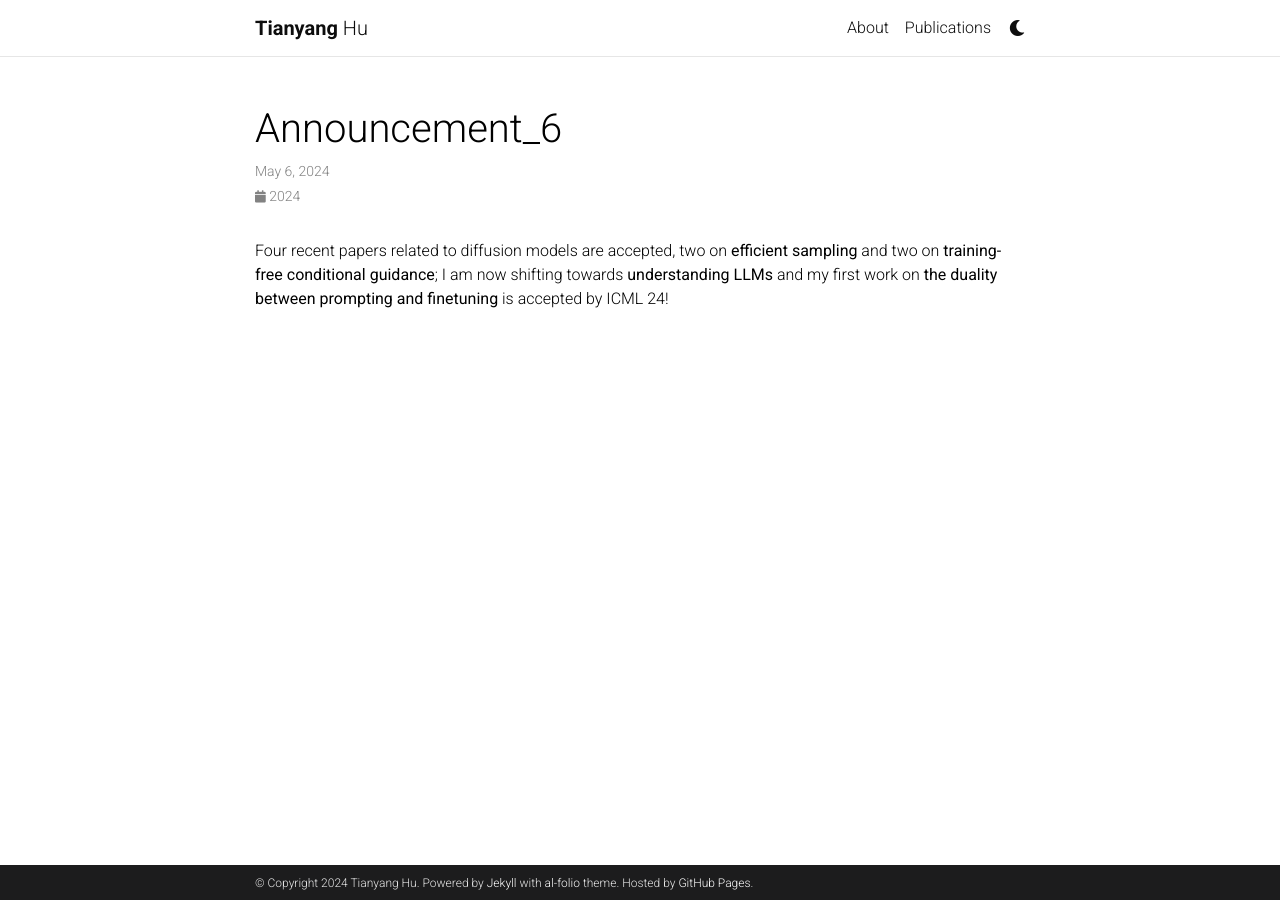
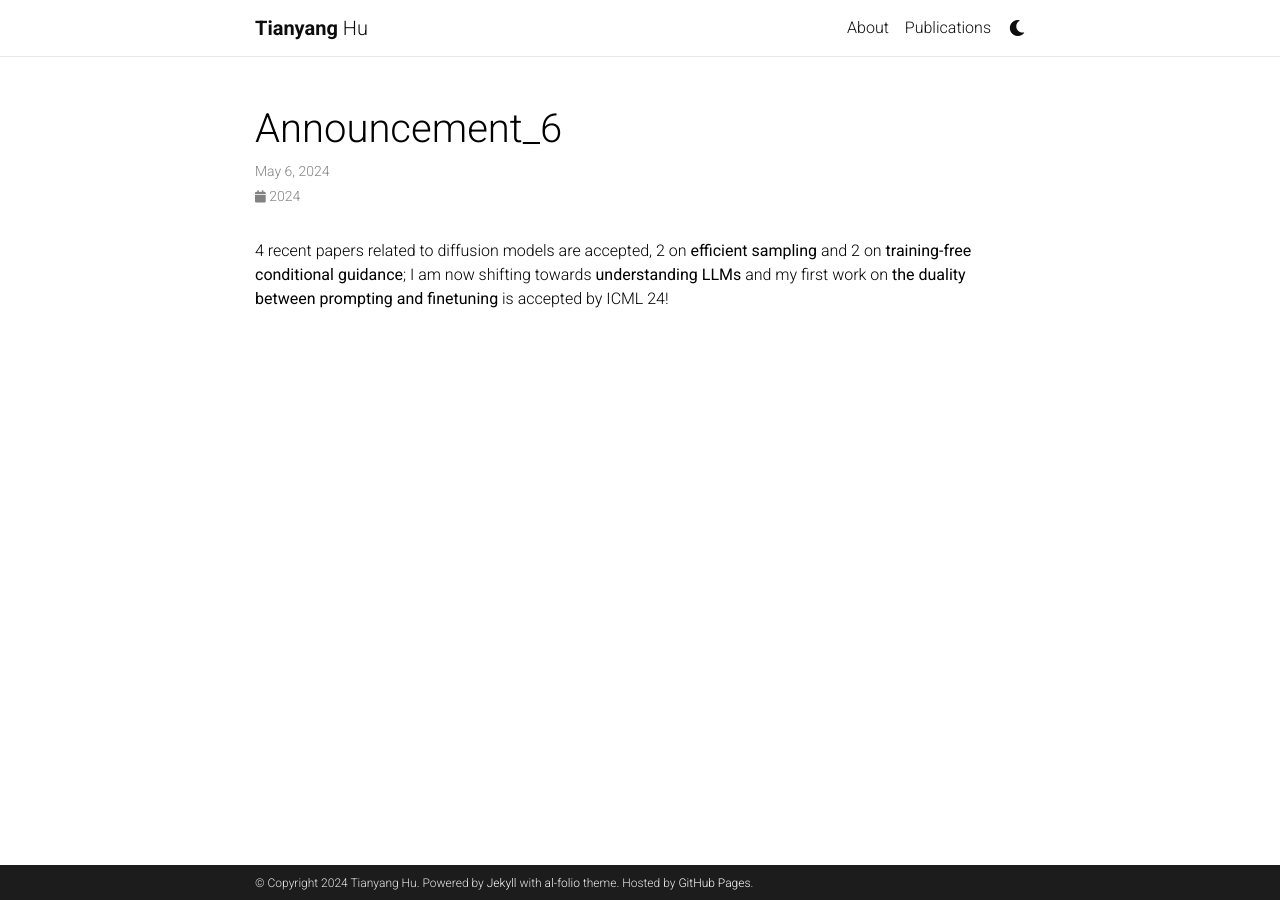
Before and after one commit to hu-tianyang/hu-tianyang.github.io, a Jekyll site: the page built from _news/announcement_6.md, in a window 1280 px wide. Built offline with Jekyll 4.4.1, drawn with Linux system fonts in a browser that asks for light colours; comment, search, counter and statistics services are not loaded; a style sheet for code colours, icons or effects is not loaded.

Commit message:
Update announcement_6.md

```diff
--- a/_news/announcement_6.md
+++ b/_news/announcement_6.md
@@ -5,5 +5,5 @@ inline: true
 related_posts: false
 ---
 
-Four recent papers related to diffusion models are accepted, two on <b>efficient sampling</b> and two on <b>training-free conditional guidance</b>;
+4 recent papers related to diffusion models are accepted, 2 on <b>efficient sampling</b> and 2 on <b>training-free conditional guidance</b>;
 I am now shifting towards <b>understanding LLMs</b> and my first work on <b>the duality between prompting and finetuning</b> is accepted by ICML 24!
```
